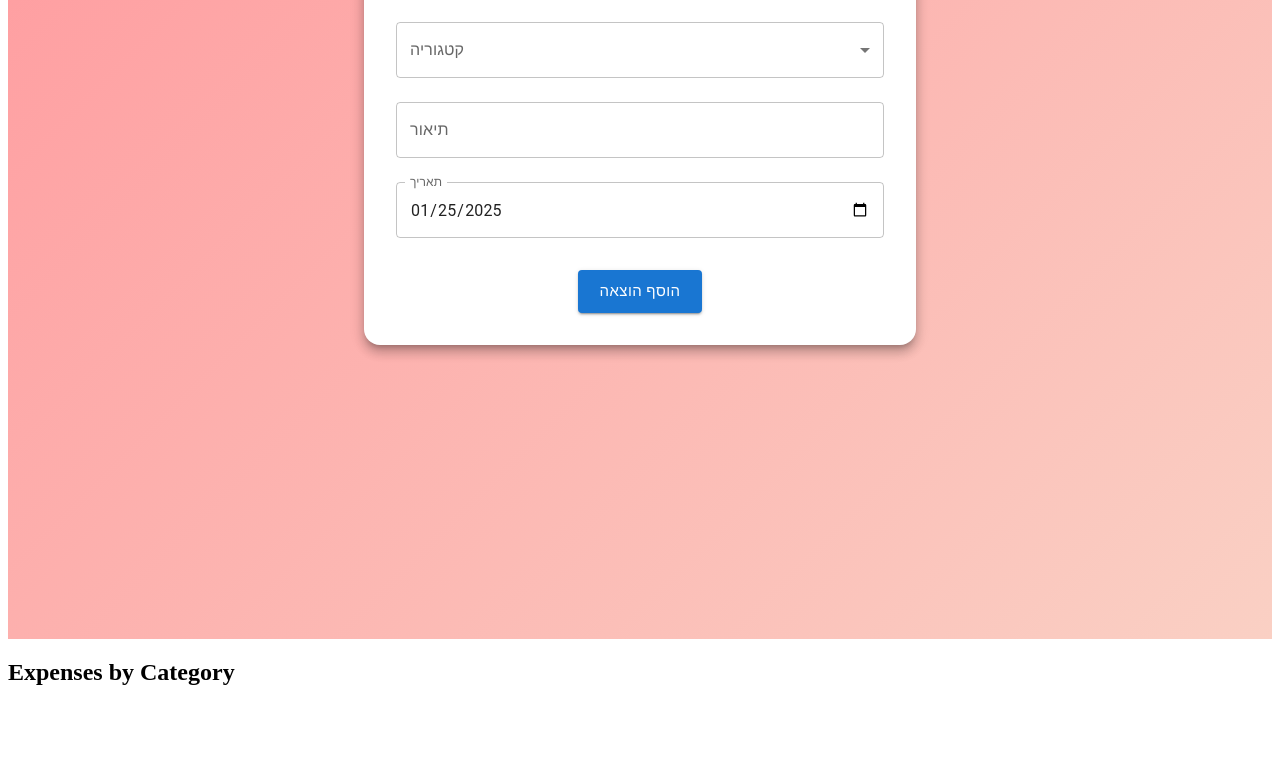
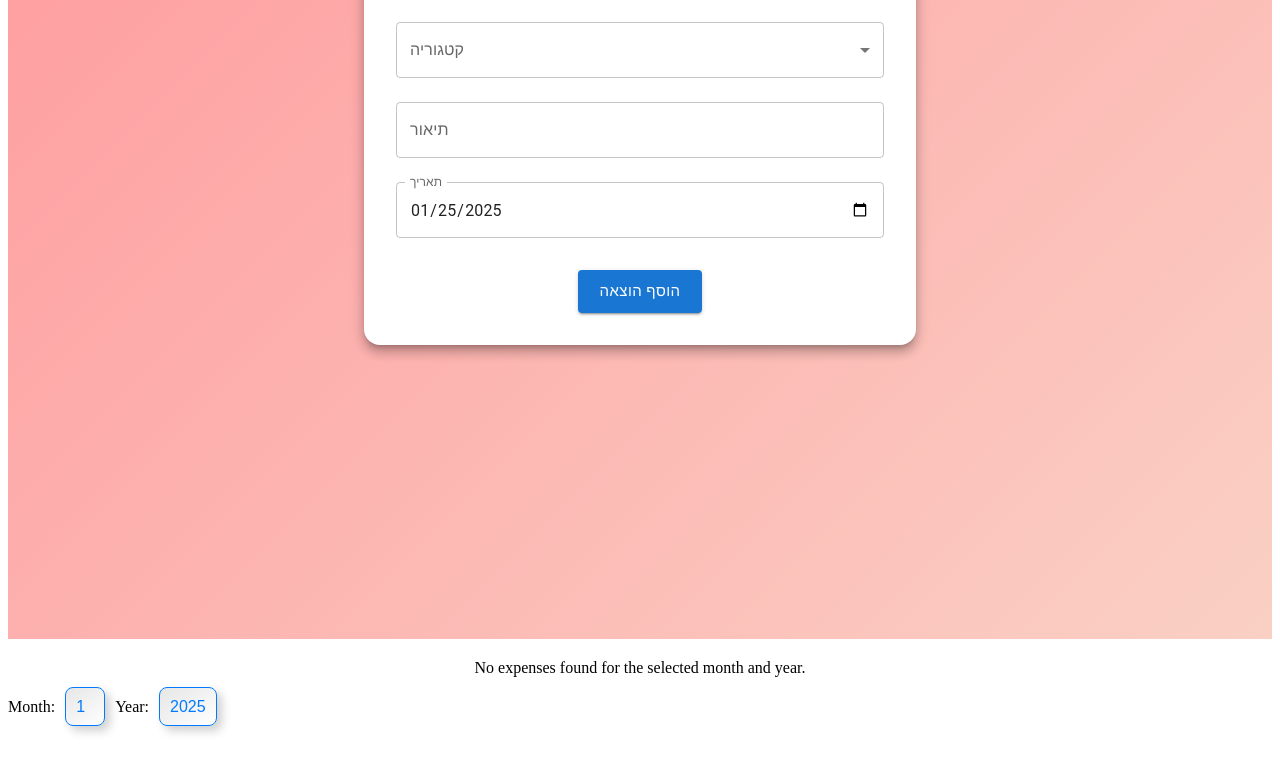
Before and after one commit to hen391/cost_manager_frontend, a React app: page / in a window 1280 px wide. Shown: the part 233-1006 px from the top of the page. After the commit the page ends 977 px from the top, so only its background shows below. Built offline with nearby package versions, Linux system fonts and the light colour scheme; the HTML template or start-up script is replaced by a standard one.

Commit message:
handle with mouth and year in pie chart

```diff
--- a/src/components/CategoryPieChart.jsx
+++ b/src/components/CategoryPieChart.jsx
@@ -14,10 +14,21 @@ const CategoryPieChart = () => {
         }]
     });
 
+    const [selectedMonth, setSelectedMonth] = useState(new Date().getMonth() + 1);
+    const [selectedYear, setSelectedYear] = useState(new Date().getFullYear());
+
+    const handleMonthChange = (event) => {
+        setSelectedMonth(parseInt(event.target.value));
+    };
+
+    const handleYearChange = (event) => {
+        setSelectedYear(parseInt(event.target.value));
+    };
+
     useEffect(() => {
         const fetchData = async () => {
             const idb = new IDBWrapper('CostManagerDB', 1);
-            const costs = await idb.getCostsByMonthYear(new Date().getMonth() + 1, new Date().getFullYear());
+            const costs = await idb.getCostsByMonthYear(selectedMonth, selectedYear);
             if (costs.length === 0) {
                 console.warn('No costs found for the current month and year.');
                 setChartData({
@@ -51,13 +62,42 @@ const CategoryPieChart = () => {
         };
 
         fetchData();
-    }, []);
+    }, [selectedMonth, selectedYear]);
 
     console.log('Chart data before rendering:', chartData);
 
+    const selectStyle = {
+        padding: '10px',
+        margin: '10px',
+        borderRadius: '8px',
+        border: '1px solid #007BFF',
+        fontSize: '16px',
+        background: 'linear-gradient(145deg, #e6e6e6, #ffffff)',
+        color: '#007BFF',
+        cursor: 'pointer',
+        boxShadow: '5px 5px 10px #d1d1d1, -5px -5px 10px #ffffff',
+        transition: 'all 0.3s ease',
+        appearance: 'none',
+        outline: 'none',
+    };
+
+    const selectHoverStyle = {
+        background: 'linear-gradient(145deg, #ffffff, #e6e6e6)',
+        color: '#0056b3',
+        boxShadow: 'inset 5px 5px 10px #d1d1d1, inset -5px -5px 10px #ffffff',
+    };
+
+    const handleMouseOver = (e) => {
+        Object.assign(e.currentTarget.style, selectHoverStyle);
+    };
+
+    const handleMouseOut = (e) => {
+        Object.assign(e.currentTarget.style, selectStyle);
+    };
+
     return (
         <div>
-            <h2>Expenses by Category</h2>
+            {chartData.labels.length > 0 ? (
                 <div style={{ width: '300px', height: '300px', margin: '0 auto' }}>
                     <Pie data={chartData} options={{
                         plugins: {
@@ -68,6 +108,28 @@ const CategoryPieChart = () => {
                         maintainAspectRatio: false
                     }} />
                 </div>
+            ) : (
+                <div style={{ textAlign: 'center', marginTop: '20px' }}>
+                    No expenses found for the selected month and year.
+                </div>
+            )}
+
+            <div>
+                <label htmlFor="month">Month:</label>
+                <select id="month" value={selectedMonth} onChange={handleMonthChange} style={selectStyle} onMouseOver={handleMouseOver} onMouseOut={handleMouseOut}>
+                    {[...Array(12).keys()].map((month) => (
+                        <option key={month + 1} value={month + 1}>{month + 1}</option>
+                    ))}
+                </select>
+
+                <label htmlFor="year">Year:</label>
+                <select id="year" value={selectedYear} onChange={handleYearChange} style={selectStyle} onMouseOver={handleMouseOver} onMouseOut={handleMouseOut}>
+                    {[...Array(10).keys()].map((yearOffset) => {
+                        const year = new Date().getFullYear() - yearOffset;
+                        return <option key={year} value={year}>{year}</option>;
+                    })}
+                </select>
+            </div>
         </div>
     );
 };
--- a/src/idb.js
+++ b/src/idb.js
@@ -35,7 +35,7 @@ export default class IDBWrapper {
       return store.add(cost);
     }
 
-    async getCostsByMonthYear(month, year) {
+    async getCostsByMonth(month) {
       const db = await this.dbPromise;
       const tx = db.transaction('costs', 'readonly');
       const store = tx.objectStore('costs');
@@ -46,30 +46,59 @@ export default class IDBWrapper {
           const cursor = event.target.result;
           if (cursor) {
             const costDate = new Date(cursor.value.date);
-            // בודקים שהחודש והשנה תואמים
-            if (costDate.getMonth() + 1 === month && costDate.getFullYear() === year) {
+            if (costDate.getMonth() + 1 === month) {
               costs.push(cursor.value);
             }
             cursor.continue();
           } else {
-            // לא נשארו רשומות
             resolve(costs);
           }
         };
       });
     }
 
-    async addTestData() {
+    async getCostsByYear(year) {
+      const db = await this.dbPromise;
+      const tx = db.transaction('costs', 'readonly');
+      const store = tx.objectStore('costs');
+      const costs = [];
+
+      return new Promise((resolve) => {
+        store.openCursor().onsuccess = (event) => {
+          const cursor = event.target.result;
+          if (cursor) {
+            const costDate = new Date(cursor.value.date);
+            if (costDate.getFullYear() === year) {
+              costs.push(cursor.value);
+            }
+            cursor.continue();
+          } else {
+            resolve(costs);
+          }
+        };
+      });
+    }
+
+    async getCostsByMonthYear(month, year) {
         const db = await this.dbPromise;
-        const tx = db.transaction('costs', 'readwrite');
+        const tx = db.transaction('costs', 'readonly');
         const store = tx.objectStore('costs');
-        const testData = [
-            { category: 'Food', amount: 50, date: new Date().toISOString() },
-            { category: 'Transport', amount: 20, date: new Date().toISOString() },
-            { category: 'Utilities', amount: 100, date: new Date().toISOString() }
-        ];
-        testData.forEach(cost => store.add(cost));
-        return tx.complete;
+        const costs = [];
+
+        return new Promise((resolve) => {
+            store.openCursor().onsuccess = (event) => {
+                const cursor = event.target.result;
+                if (cursor) {
+                    const costDate = new Date(cursor.value.date);
+                    if (costDate.getMonth() + 1 === month && costDate.getFullYear() === year) {
+                        costs.push(cursor.value);
+                    }
+                    cursor.continue();
+                } else {
+                    resolve(costs);
+                }
+            };
+        });
     }
 
     async clearData() {
```
Lines whose indentation alone changed are shown as unchanged.
